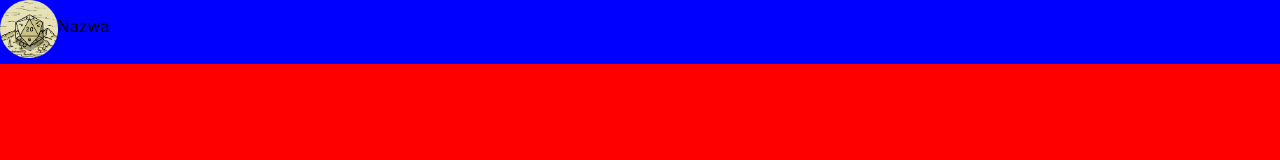
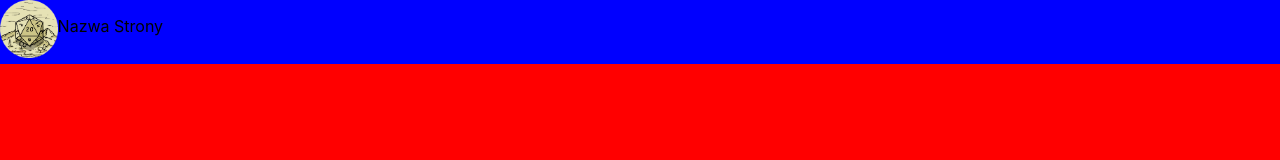
Before and after one commit to D1025/ttrpg-project, a React (Create React App) app in the folder frontend/: page / in a window 1280 px wide. Shown: the top 160 px of the page. Built offline with nearby package versions, Linux system fonts and the light colour scheme.

Commit message:
Merge remote-tracking branch 'origin/13-Front' into 13-Front
# Conflicts:
#	frontend/src/App.js

```diff
--- a/frontend/src/App.js
+++ b/frontend/src/App.js
@@ -12,7 +12,7 @@ function App()
 
                 <div className="Flex">
                     <img src={appLogo} className="App_logo" alt="Nie załadowano obrazka."/>
-                    <p>Nazwa</p>
+                    <p>Nazwa Strony</p>
                 </div>
 
             </header>
```
